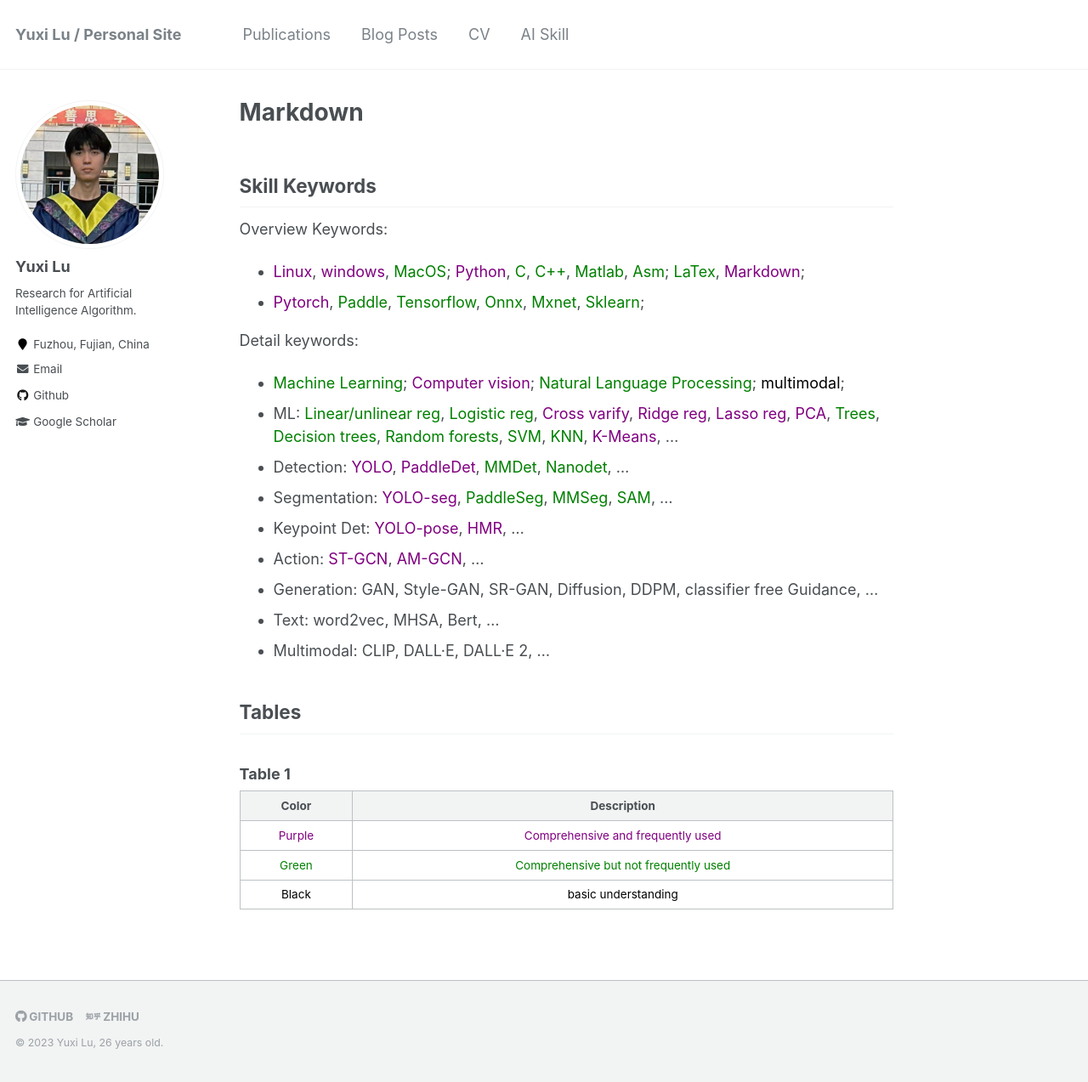
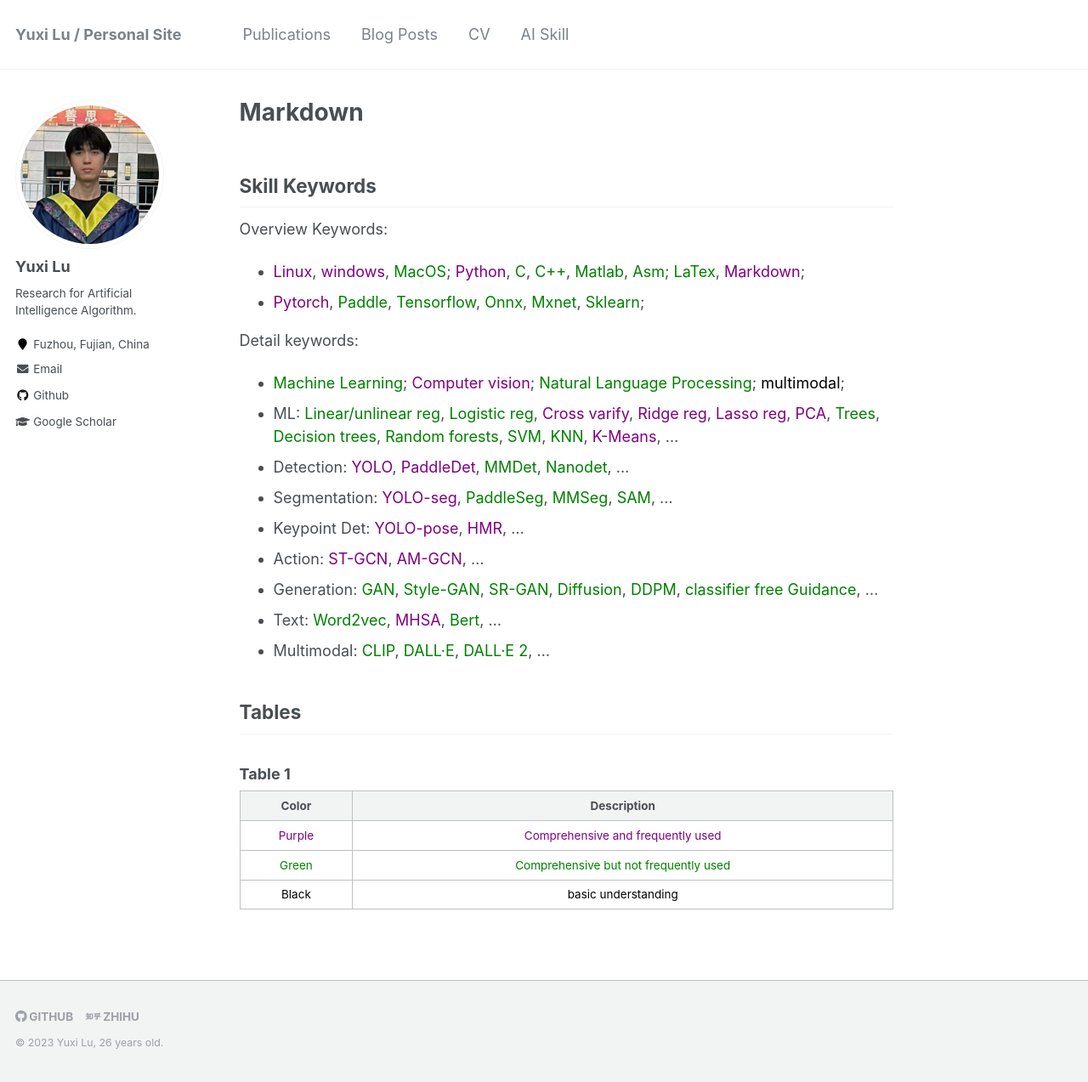
Before and after one commit to divided7/divided7.github.io, a Jekyll site: the page built from _pages/markdown.md, in a window 1280 px wide and 1273 px high. Shown: the whole window at 85% size. Built offline with Jekyll 4.4.1, drawn with Linux system fonts in a browser that asks for light colours.

Commit message:
Update markdown.md

```diff
--- a/_pages/markdown.md
+++ b/_pages/markdown.md
@@ -21,9 +21,9 @@ Detail keywords:
 * Segmentation: <span style="color: Purple;">YOLO-seg</span>, <span style="color: green;"> PaddleSeg</span>, <span style="color: green;"> MMSeg</span>, <span style="color: green;"> SAM</span>, ...
 * Keypoint Det: <span style="color: Purple;">YOLO-pose</span>, <span style="color: Purple;"> HMR</span>, ...
 * Action: <span style="color: Purple;"> ST-GCN</span>, <span style="color: Purple;"> AM-GCN</span>, ...
-* Generation: GAN, Style-GAN, SR-GAN, Diffusion, DDPM, classifier free Guidance, ...
-* Text: word2vec, MHSA, Bert, ...
-* Multimodal: CLIP, DALL·E, DALL·E 2, ...
+* Generation: <span style="color: green;"> GAN</span>, <span style="color: green;"> Style-GAN</span>, <span style="color: green;"> SR-GAN</span>, <span style="color: green;"> Diffusion</span>, <span style="color: green;"> DDPM</span>, <span style="color: green;"> classifier free Guidance</span>, ...
+* Text: <span style="color: green;">Word2vec</span>, <span style="color: Purple;"> MHSA</span>, <span style="color: green;"> Bert</span>, ...
+* Multimodal: <span style="color: green;">CLIP</span>, <span style="color: green;"> DALL·E</span>, <span style="color: green;">DALL·E 2</span>, ...
 
 ## Tables
 
```
